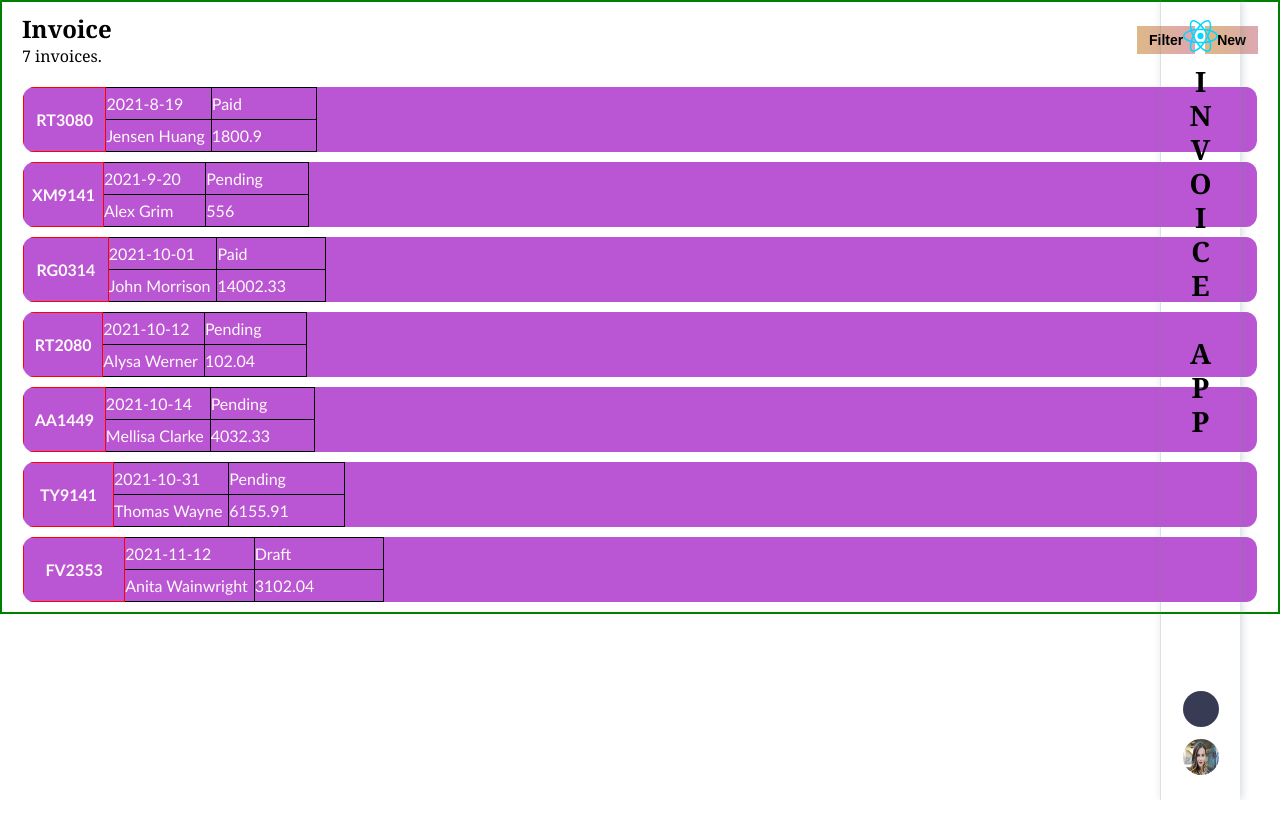
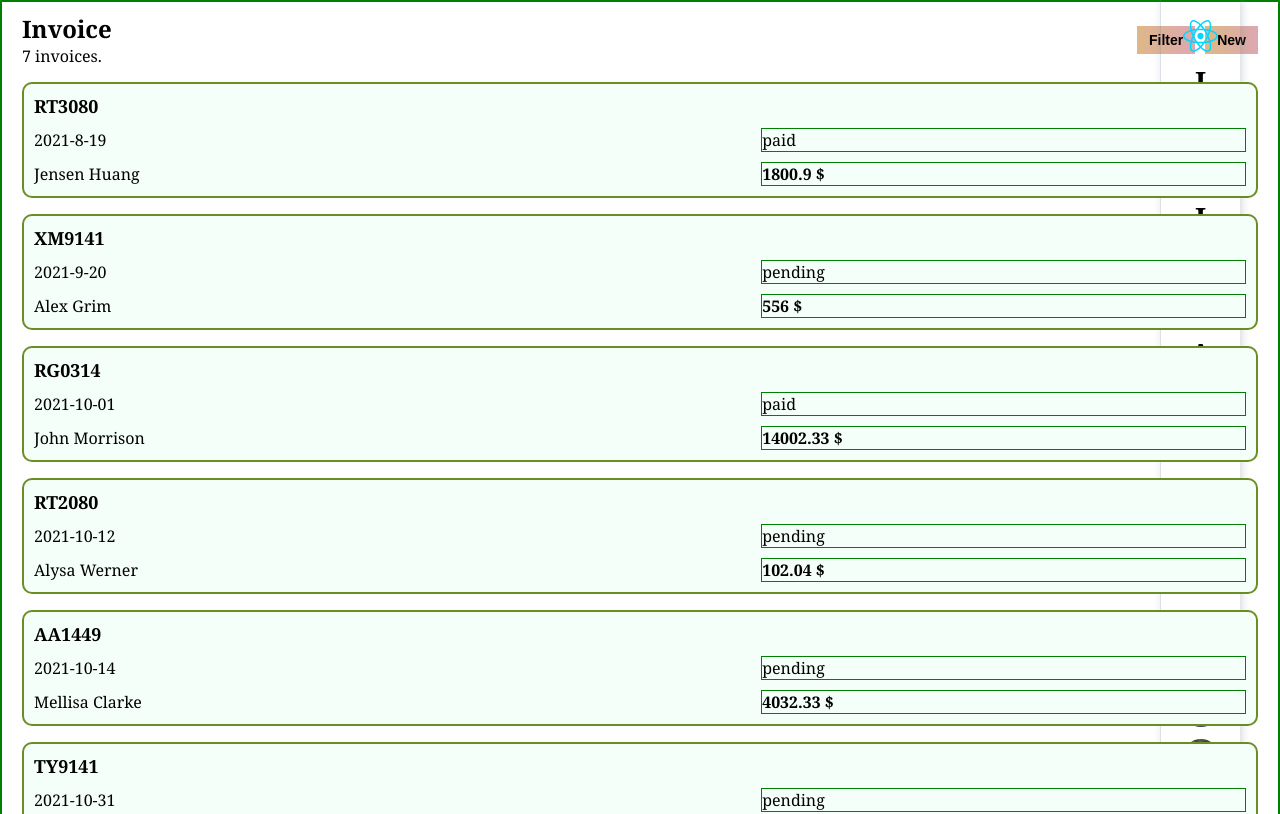
Before and after one commit to banuaggun/invoice-app, a React (Vite) app: page / in a window 1280 px wide. Shown: the top 814 px of the page. Built offline with nearby package versions, Linux system fonts and the light colour scheme; some icons are missing.

Commit message:
working on table view - 2

```diff
--- a/src/assets/styles/invoice-card.css
+++ b/src/assets/styles/invoice-card.css
@@ -1,3 +1,57 @@
+.mobile-invoice-card{
+  display:flex;
+  flex-direction:column;
+  border:2px solid olivedrab;
+  background-color: mintcream;
+  border-radius:10px;
+  padding: 5px;
+  margin:5px 20px 16px 20px;
+  position: relative;
+}
+
+.row-1{
+  font-weight:bold;
+  font-size: 18px;
+}
+
+.row-1,
+.row-2,
+.row-3{
+  display:flex;
+  justify-content: space-between;
+  align-items:center;
+  text-align: left;
+  margin:5px;
+}
+
+.row-2 span:nth-child(2),
+.row-3 span:nth-child(2){
+  color:black;
+  text-align:left;
+  border:1px solid green;
+  width:40%;
+}
+
+.row-3 span:nth-child(2){
+  font-weight: bold;
+}
+
+.right-button{
+  display:flex;
+  align-items:center;
+  justify-content: flex-end;
+  position:absolute;
+  z-index:5;
+  top:40px;
+  right:2px;
+}
+
+.right-button i{
+  font-size:2rem;
+  color:darkolivegreen;
+}
+
+/*
 .mobile-card{
   font-size:1rem;
   font-family: 'Gill Sans', 'Gill Sans MT', Calibri, 'Trebuchet MS', sans-serif;
@@ -44,7 +98,7 @@ tr >td{
   width:80px;
 }
 
-/*
+
 .mobile-card-row-1{
   padding:4px 0 2px 4px;
   color:red;
--- a/src/components/InvoiceCard.jsx
+++ b/src/components/InvoiceCard.jsx
@@ -6,7 +6,25 @@ import '../assets/styles/invoice-card.css'
 function InvoiceCard({invoice}) {
   return (
     <div>
-      <table className="mobile-card">
+      <div className="mobile-invoice-card">
+        <div className="row-1">
+          {invoice.id}
+        </div>
+        <div className="row-2">
+          <span>{invoice.paymentDue}</span>
+          <span>{invoice.status}</span>
+        </div>
+        <div className="row-3">
+          <span>{invoice.clientName}</span>
+          <span>{invoice.total} $</span>
+        </div>
+
+        <div className="right-button">
+        <i className="ph-bold ph-caret-circle-right"></i>
+        </div>
+      </div>
+    {/*
+          <table className="mobile-card">
         <tr className="mobile-card-row">
           <tr>
             <th rowSpan={2} className="mobile-card-id">
@@ -34,7 +52,7 @@ function InvoiceCard({invoice}) {
 
 
       </table>
-
+  */}
     </div>
   )
 }
```
